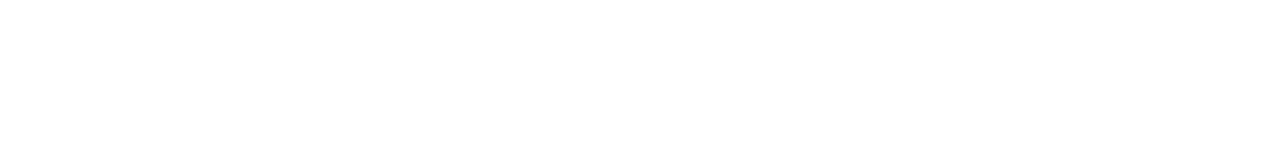
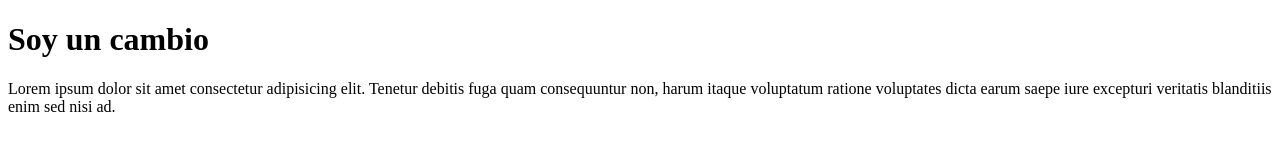
Before and after one commit to Jableed43/utn-comision-999200925-borrame, a plain HTML site: page index.html in a window 1280 px wide. Drawn offline with Linux system fonts and the light colour scheme.

Commit message:
commit de prueba

```diff
--- a/index.html
+++ b/index.html
@@ -6,6 +6,7 @@
     <title>Document</title>
 </head>
 <body>
-
+    <h1>Soy un cambio</h1>
+    <p>Lorem ipsum dolor sit amet consectetur adipisicing elit. Tenetur debitis fuga quam consequuntur non, harum itaque voluptatum ratione voluptates dicta earum saepe iure excepturi veritatis blanditiis enim sed nisi ad.</p>
 </body>
 </html>
```
